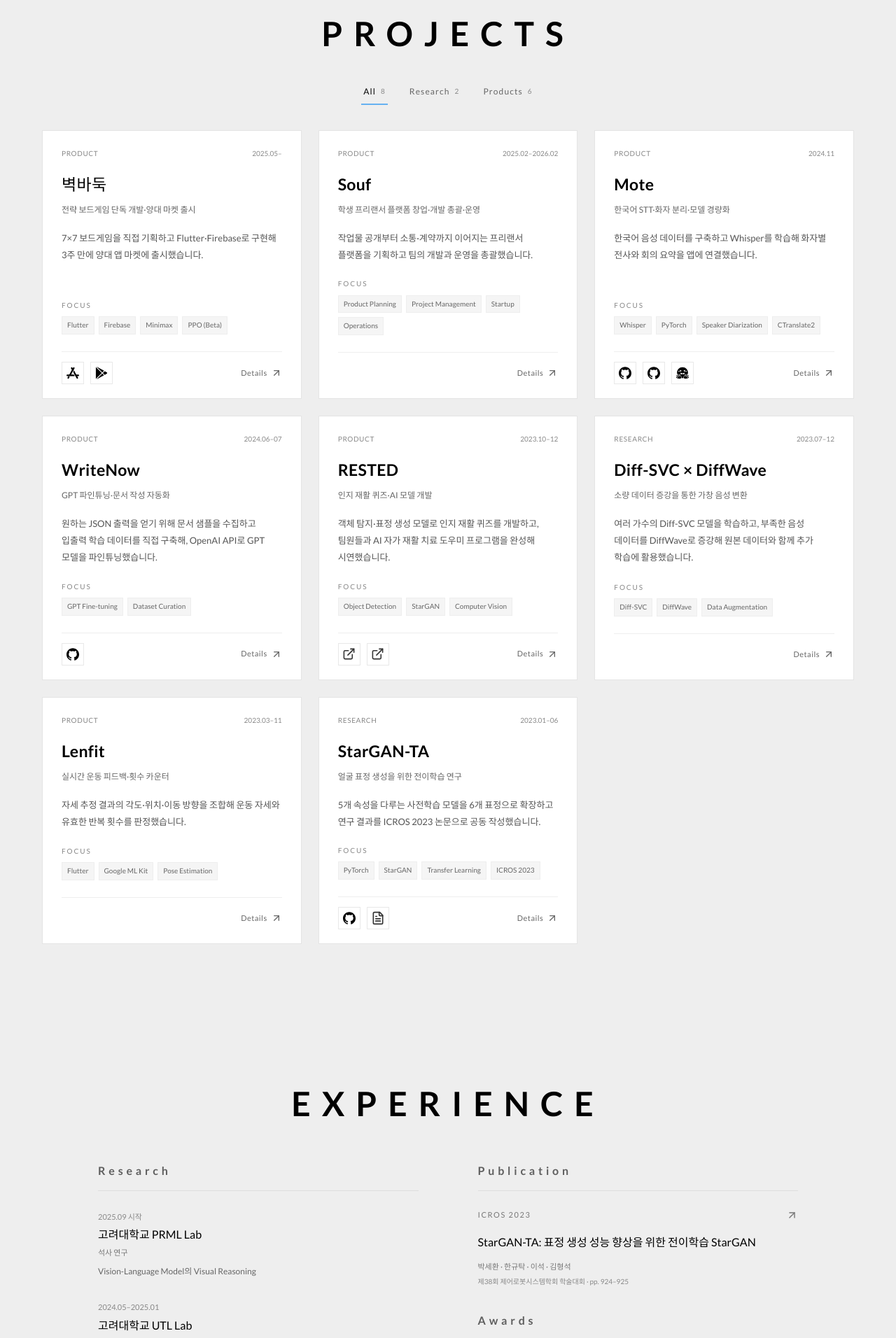
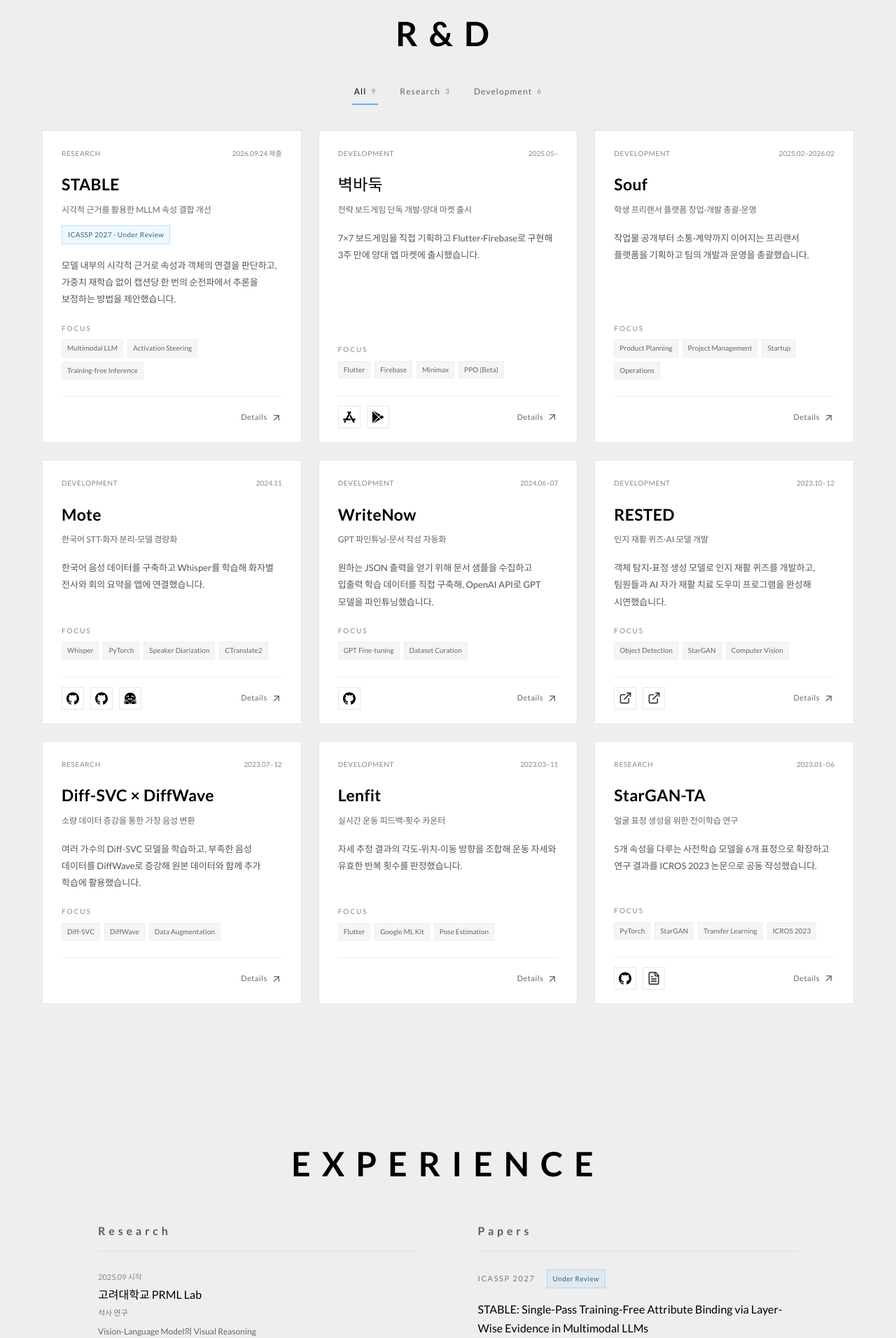
Before and after one commit to HahnGyuTak/portfolio, a React (Vite) app: page / in a window 1280 px wide. Shown: the part 880-2792 px from the top of the page at 70% size. Built offline with nearby package versions, Linux system fonts and the light colour scheme.

Commit message:
Add STABLE research submission and R&D categories

```diff
--- a/src/app/App.tsx
+++ b/src/app/App.tsx
@@ -12,7 +12,7 @@ import { data, projects, projectOrder, type Project } from "./data";
 
 const sections = [
   { id: "about", label: "About" },
-  { id: "projects", label: "Projects" },
+  { id: "projects", label: "R&D" },
   { id: "experience", label: "Experience" },
   { id: "contact", label: "Contact" },
 ];
@@ -101,7 +101,7 @@ function ProjectDialog({
       <div className="dialog-inner">
         <div className="dialog-top">
           <span className="eyebrow">
-            {project.category === "research" ? "RESEARCH" : "PROJECT"} /{" "}
+            {project.category === "research" ? "RESEARCH" : "DEVELOPMENT"} /{" "}
             {project.period}
           </span>
           <button
@@ -114,6 +114,9 @@ function ProjectDialog({
         </div>
         <h2 id="dialog-title">{project.name}</h2>
         <p className="dialog-subtitle">{project.subtitle}</p>
+        {project.status && (
+          <span className="project-status dialog-status">{project.status}</span>
+        )}
         <div className="dialog-role">
           <span>MY ROLE</span>
           <p>{project.role}</p>
@@ -298,7 +301,7 @@ export default function App() {
   return (
     <>
       <a className="skip-link" href="#projects">
-        Skip to projects
+        Skip to R&amp;D
       </a>
       <header className="hero" id="about">
         <div className="profile">
@@ -371,12 +374,12 @@ export default function App() {
       </nav>
       <main>
         <section id="projects" className="section projects-section">
-          <h2 className="section-title">PROJECTS</h2>
-          <div className="filters" role="group" aria-label="Project category">
+          <h2 className="section-title">R&D</h2>
+          <div className="filters" role="group" aria-label="R&D category">
             {[
               { id: "all", label: "All" },
               { id: "research", label: "Research" },
-              { id: "product", label: "Products" },
+              { id: "development", label: "Development" },
             ].map((f) => (
               <button
                 key={f.id}
@@ -394,14 +397,14 @@ export default function App() {
             ))}
           </div>
           <p className="sr-only" aria-live="polite">
-            {visible.length} projects
+            {visible.length} R&amp;D entries
           </p>
           <div className="project-grid">
             {visible.map((p) => (
               <article className="project-card" key={p.id}>
                 <div className="card-meta">
                   <span>
-                    {p.category === "research" ? "Research" : "Product"}
+                    {p.category === "research" ? "Research" : "Development"}
                   </span>
                   <time>{p.period}</time>
                 </div>
@@ -411,6 +414,7 @@ export default function App() {
                   </button>
                 </h3>
                 <p className="card-subtitle">{p.subtitle}</p>
+                {p.status && <span className="project-status">{p.status}</span>}
                 <p className="card-summary">{p.summary}</p>
                 <div className="card-focus">
                   <span>Focus</span>
@@ -455,7 +459,16 @@ export default function App() {
               </div>
             </div>
             <div>
-              <h3 className="group-title">Publication</h3>
+              <h3 className="group-title">Papers</h3>
+              <article className="publication">
+                <div className="publication-meta">
+                  <span>{data.submission.venue}</span>
+                  <span className="project-status">{data.submission.status}</span>
+                </div>
+                <h4>{data.submission.title}</h4>
+                <p>{data.submission.authors}</p>
+                <small>{data.submission.submittedAt} 제출 · 제1저자</small>
+              </article>
               <a
                 className="publication"
                 href={data.publication.url}
--- a/src/app/content.json
+++ b/src/app/content.json
@@ -13,9 +13,34 @@
   },
   "projects": [
     {
+      "id": "stable",
+      "name": "STABLE",
+      "category": "research",
+      "kicker": "MULTIMODAL LLM · ATTRIBUTE BINDING",
+      "subtitle": "시각적 근거를 활용한 MLLM 속성 결합 개선",
+      "period": "2026.09.24 제출",
+      "status": "ICASSP 2027 · Under Review",
+      "role": "제1저자 · 아이디어·방법 설계 · 코드 구현·실험 · 논문 작성",
+      "organization": "고려대학교 PRML 연구실",
+      "summary": "모델 내부의 시각적 근거로 속성과 객체의 연결을 판단하고, 가중치 재학습 없이 캡션당 한 번의 순전파에서 추론을 보정하는 방법을 제안했습니다.",
+      "problem": "MLLM이 사물과 속성을 각각 인식해도 둘의 관계를 잘못 연결했습니다. 정답을 지지하는 내부 시각적 근거가 최종 판단에 반영되지 않는 원인을 분석했습니다.",
+      "contributions": [
+        "레이어별 이미지 어텐션과 은닉 표현을 분석해 시각적 근거가 나타나는 레이어와 결합 관계를 구분하는 레이어를 식별했습니다. 속성·객체의 공통 어텐션을 제거하고 양방향 상대 대응 점수(mcBC)로 시각적 연결을 추정했습니다.",
+        "구문과 시각적 연결의 일치 여부를 의사 라벨로 사용해 정답 라벨 없이 보정 방향을 추정했습니다. 모든 결합이 일치하는 캡션에만 후속 레이어의 표현을 보정해, 모델 가중치 갱신이나 보조 비전·추론 모델 없이 캡션당 한 번의 순전파로 동작하도록 구성했습니다.",
+        "Qwen2-VL-7B와 LLaVA-1.5-7B에 적용하고 ARO·ColorSwap·SugarCrepe·Winoground 평가 및 구성 요소 제거 실험을 수행했습니다. 보정용 데이터와 평가 데이터를 분리하고 모델별 어댑터와 벤치마크별 평가 절차를 구현했습니다."
+      ],
+      "outcome": "논문 보고 결과, LLaVA-1.5-7B의 ColorSwap Group 정확도는 VQAScore 대비 67.33% → 73.00%(+5.67%p)였습니다. LLaVA-1.5·ARO 100샘플·TITAN RTX 조건에서 샘플당 0.60초로 CRG 대비 4.1배, COCO-Tree 대비 25.6배 빨랐습니다. ICASSP 2027에 제출했으며 현재 Under Review입니다.",
+      "tags": [
+        "Multimodal LLM",
+        "Activation Steering",
+        "Training-free Inference"
+      ],
+      "links": []
+    },
+    {
       "id": "mote",
       "name": "Mote",
-      "category": "product",
+      "category": "development",
       "kicker": "SPEECH · MODEL TO APPLICATION",
       "subtitle": "한국어 STT·화자 분리·모델 경량화",
       "period": "2024.11",
@@ -52,7 +77,7 @@
       "id": "wallbaduk",
       "name": "벽바둑",
       "nameEn": "WallBaduk",
-      "category": "product",
+      "category": "development",
       "kicker": "GAME AI · SOLO PRODUCT",
       "subtitle": "전략 보드게임 단독 개발·양대 마켓 출시",
       "period": "2025.05–",
@@ -113,7 +138,7 @@
     {
       "id": "lenfit",
       "name": "Lenfit",
-      "category": "product",
+      "category": "development",
       "kicker": "POSE ESTIMATION · REAL-TIME FEEDBACK",
       "subtitle": "실시간 운동 피드백·횟수 카운터",
       "period": "2023.03–11",
@@ -156,7 +181,7 @@
     {
       "id": "rested",
       "name": "RESTED",
-      "category": "product",
+      "category": "development",
       "kicker": "COMPUTER VISION · REHABILITATION",
       "subtitle": "인지 재활 퀴즈·AI 모델 개발",
       "period": "2023.10–12",
@@ -178,7 +203,7 @@
     {
       "id": "writenow",
       "name": "WriteNow",
-      "category": "product",
+      "category": "development",
       "kicker": "LANGUAGE MODEL · DOCUMENT AUTOMATION",
       "subtitle": "GPT 파인튜닝·문서 작성 자동화",
       "period": "2024.06–07",
@@ -205,7 +230,7 @@
     {
       "id": "souf",
       "name": "Souf",
-      "category": "product",
+      "category": "development",
       "kicker": "STARTUP · PRODUCT LEADERSHIP",
       "subtitle": "학생 프리랜서 플랫폼 창업·개발 총괄·운영",
       "period": "2025.02–2026.02",
@@ -261,6 +286,13 @@
       "topic": "GAN 기반 이미지 생성 · 확산 모델 음성 증강·합성"
     }
   ],
+  "submission": {
+    "title": "STABLE: Single-Pass Training-Free Attribute Binding via Layer-Wise Evidence in Multimodal LLMs",
+    "authors": "Gyu-Tak Hahn · Jumin Han · Seong-Whan Lee",
+    "venue": "ICASSP 2027",
+    "status": "Under Review",
+    "submittedAt": "2026.09.24"
+  },
   "publication": {
     "title": "StarGAN-TA: 표정 생성 성능 향상을 위한 전이학습 StarGAN",
     "authors": "박세환 · 한규탁 · 이석 · 김형석",
--- a/src/app/data.ts
+++ b/src/app/data.ts
@@ -5,6 +5,7 @@ export type Project = {
   category: string;
   kicker: string;
   subtitle: string;
+  status?: string;
   period: string;
   role: string;
   organization?: string;
@@ -19,6 +20,7 @@ export type Project = {
 export const data = content;
 export const projects = content.projects as Project[];
 export const projectOrder = [
+  "stable",
   "wallbaduk",
   "souf",
   "mote",
--- a/src/styles/index.css
+++ b/src/styles/index.css
@@ -222,6 +222,7 @@ svg {
 }
 .filters {
   display: flex;
+  flex-wrap: wrap;
   justify-content: center;
   gap: 28px;
   margin: -21px auto 36px;
@@ -300,6 +301,19 @@ svg {
   line-height: 1.75;
   margin-top: 10px;
   word-break: keep-all;
+}
+.project-status {
+  display: inline-flex;
+  align-self: flex-start;
+  max-width: 100%;
+  margin-top: 12px;
+  padding: 5px 8px;
+  border: 1px solid rgba(102, 177, 241, 0.35);
+  background: rgba(102, 177, 241, 0.1);
+  color: #27658f;
+  font-size: 10px;
+  line-height: 1.5;
+  letter-spacing: 0.025rem;
 }
 .card-summary {
   color: #555;
@@ -448,6 +462,23 @@ svg {
 .publication {
   display: block;
 }
+.publication + .publication {
+  margin-top: 26px;
+  padding-top: 26px;
+  border-top: 1px solid #ddd;
+}
+.publication-meta {
+  display: flex;
+  align-items: center;
+  flex-wrap: wrap;
+  gap: 10px 16px;
+  color: #777;
+  font-size: 11px;
+  letter-spacing: 0.1rem;
+}
+.publication-meta .project-status {
+  margin-top: 0;
+}
 .publication > span {
   display: flex;
   align-items: center;
@@ -463,7 +494,7 @@ svg {
   margin: 16px 0 12px;
   word-break: keep-all;
 }
-.publication:hover h4 {
+a.publication:hover h4 {
   color: #398ecf;
 }
 .publication p {
@@ -629,6 +660,9 @@ footer {
   color: #777;
   line-height: 1.7;
   margin: 12px 0 24px;
+}
+.dialog-status {
+  margin: -10px 0 24px;
 }
 .dialog-role {
   display: flex;
@@ -859,7 +893,7 @@ footer {
     font-size: 13px;
   }
   .filters {
-    gap: 24px;
+    gap: 16px;
   }
   .experience-grid {
     grid-template-columns: 1fr;
```
Also changed, not shown: public/resume.html (+18 -13 lines), 2 other files (tests, documents, lock files or other folders).
